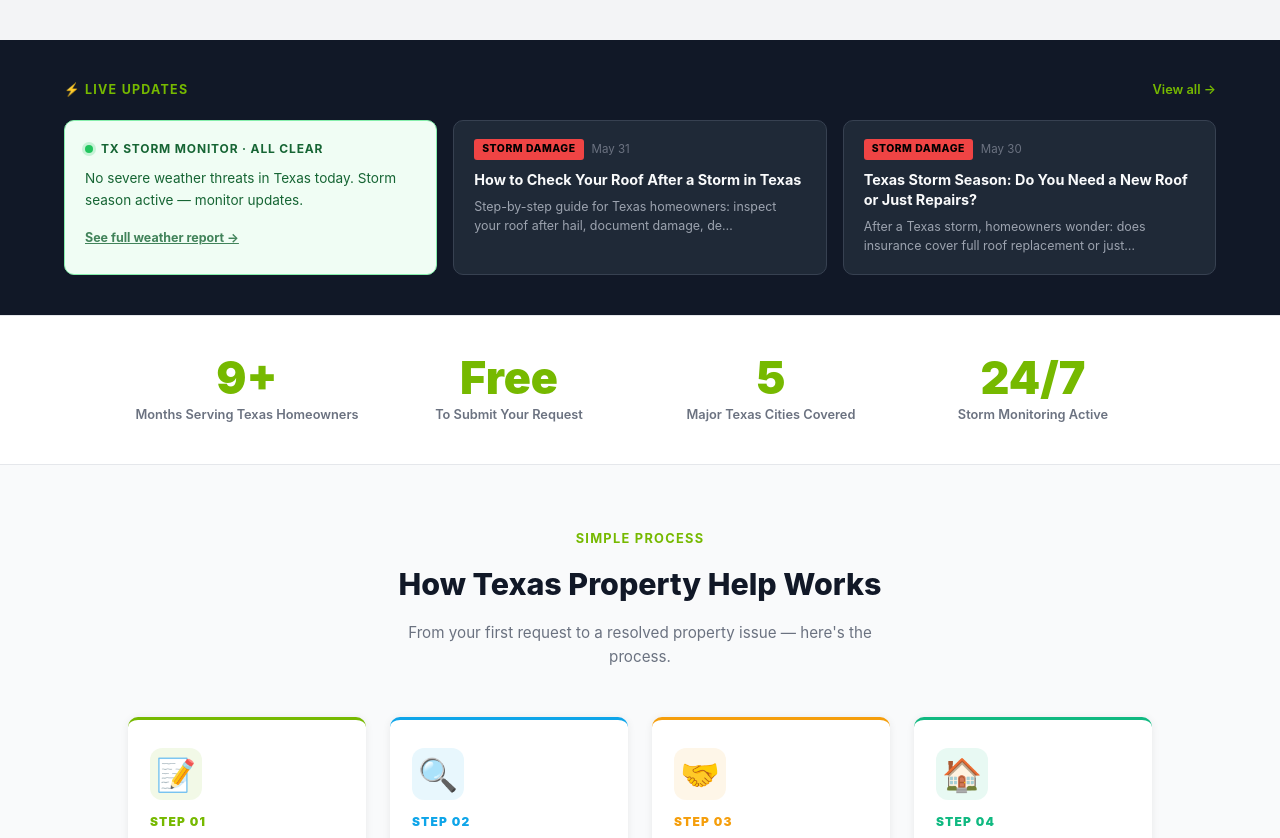
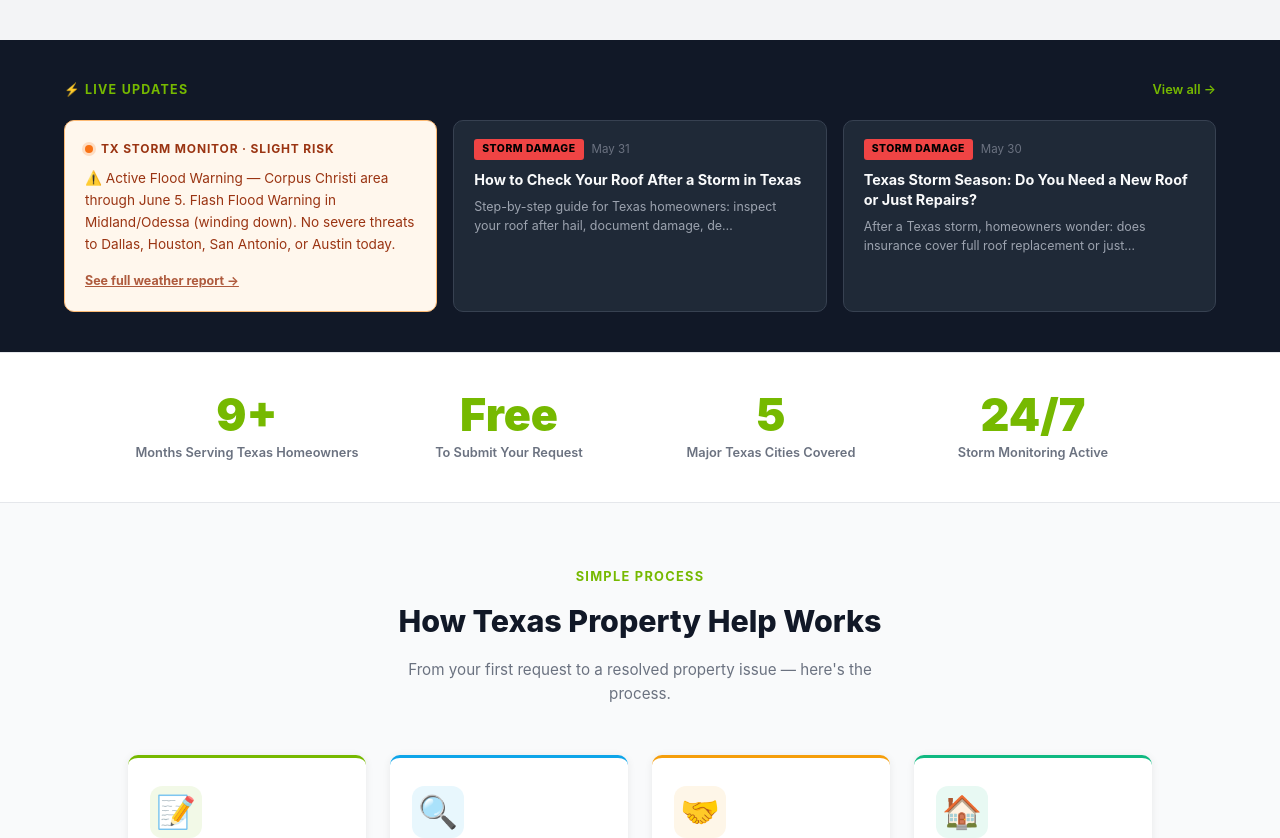
Before and after one commit to rybiroed/texaspropertyhelp, a Next.js app: page / in a window 1280 px wide. Shown: the part 1820-2658 px from the top of the page. Built offline with nearby package versions, Linux system fonts and the light colour scheme; no server answers.

Commit message:
Update storm alert Corpus Christi flood warning + footer SEO tagline

```diff
--- a/src/app/(en)/page.tsx
+++ b/src/app/(en)/page.tsx
@@ -227,7 +227,13 @@ export default function HomePage() {
       </section>
 
       {/* Live News Strip */}
-      <NewsStrip guides={recentGuides} />
+      <NewsStrip
+        guides={recentGuides}
+        stormAlert={{
+          level: "slight",
+          text: "⚠️ Active Flood Warning — Corpus Christi area through June 5. Flash Flood Warning in Midland/Odessa (winding down). No severe threats to Dallas, Houston, San Antonio, or Austin today.",
+        }}
+      />
 
       <TrustSection />
 
--- a/src/components/layout/Footer.tsx
+++ b/src/components/layout/Footer.tsx
@@ -28,7 +28,7 @@ export default function Footer() {
               </span>
             </div>
             <p style={{ fontSize: "0.85rem", lineHeight: "1.6", color: "rgba(255,255,255,0.6)" }}>
-              Helping Texas homeowners navigate storm damage, roofing issues, HVAC problems, insurance claims, and repair financing.
+              Helping Texas homeowners navigate hail damage, storm damage claims, roofing repairs, HVAC issues, and property insurance — free guidance and vetted contractor referrals statewide.
             </p>
             <p style={{ fontSize: "0.8rem", marginTop: "12px", color: "rgba(255,255,255,0.65)" }}>
               Texas Property Help is a homeowner assistance and referral platform — not an insurance company, contractor, or law firm.
```
